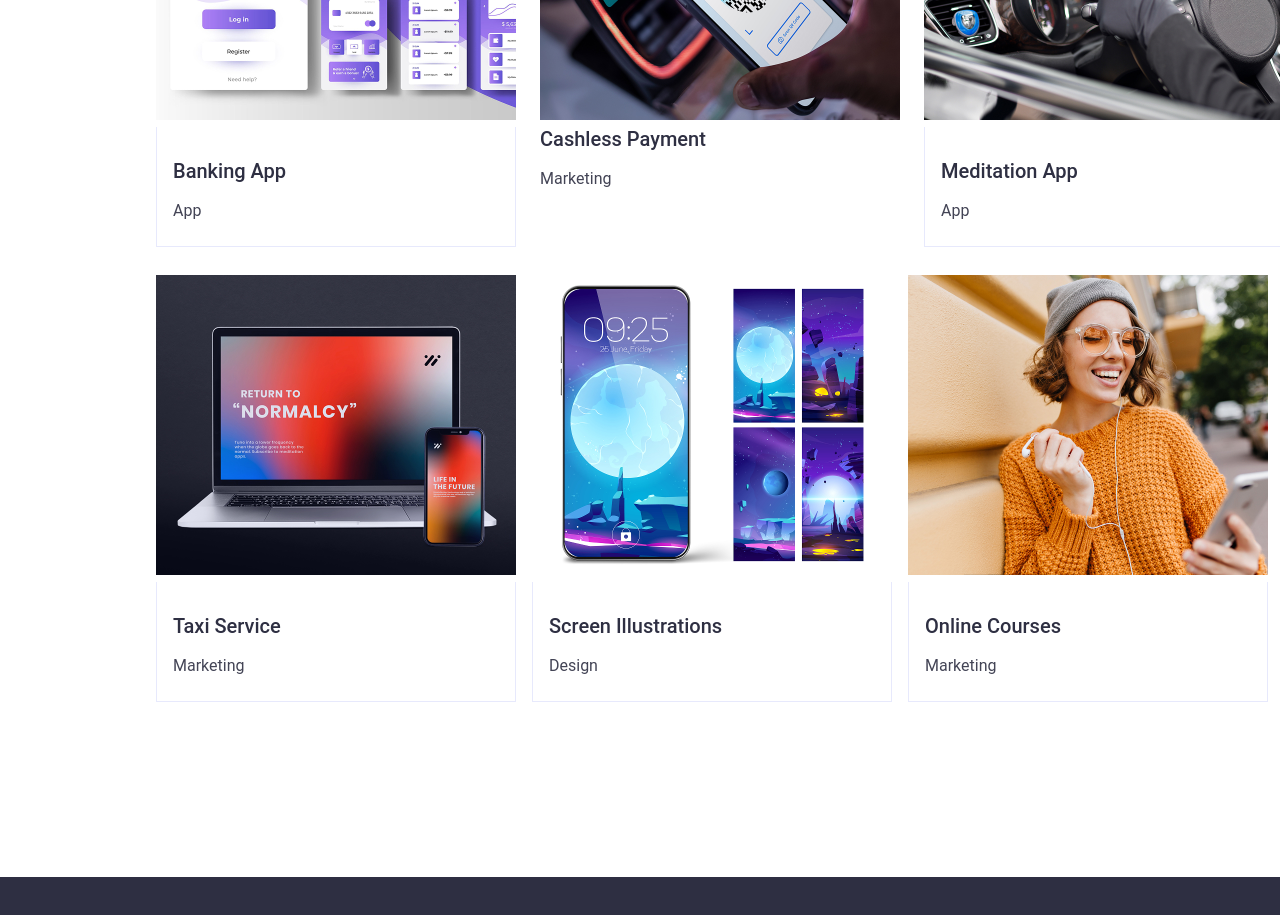
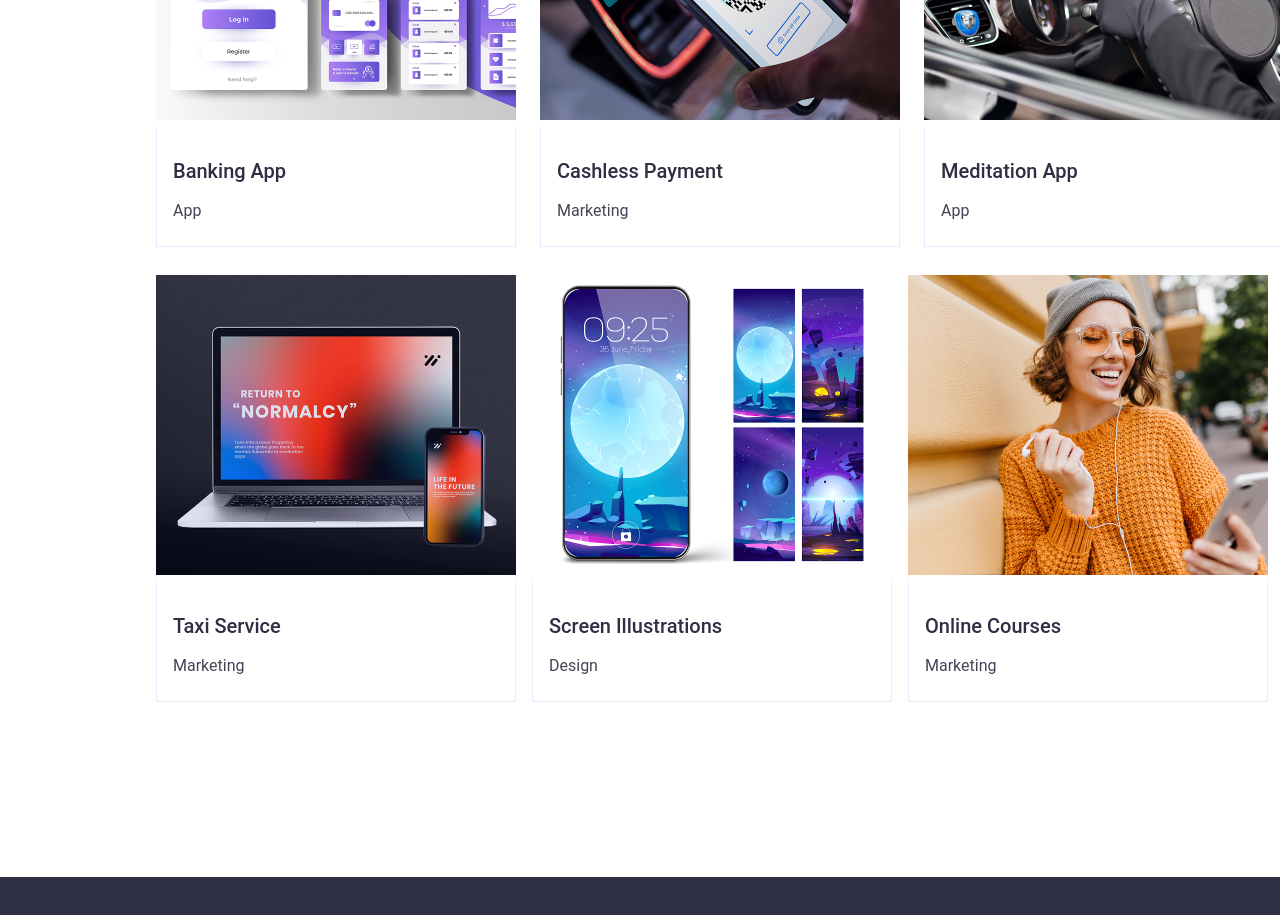
Before and after one commit to tugbabostanci/goit-markup-hw-04, a plain HTML site: page index.html in a window 1280 px wide. Shown: the part 2440-3355 px from the top of the page. Drawn offline with nearby package versions, Linux system fonts and the light colour scheme.

Commit message:
Update styles.css

```diff
--- a/css/styles.css
+++ b/css/styles.css
@@ -230,7 +230,7 @@ ul {
     padding: 20px;
     text-align: center;
 }
-.pcard {
+.pcard, .pcard2 {
     border: #E7E9FC solid 1px ;
     border-top: 0;
     width: 360px;
```
